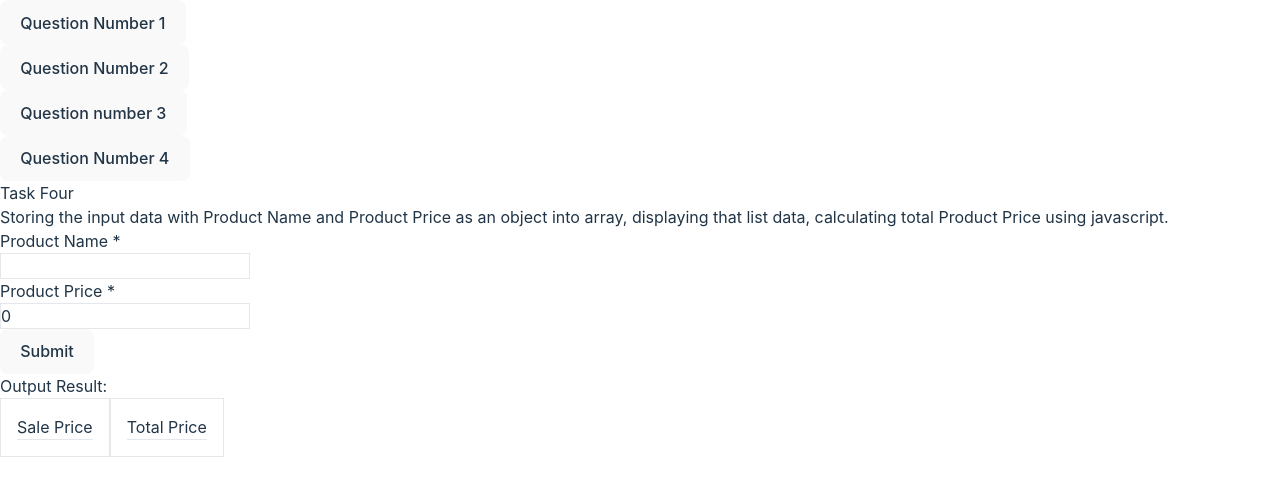
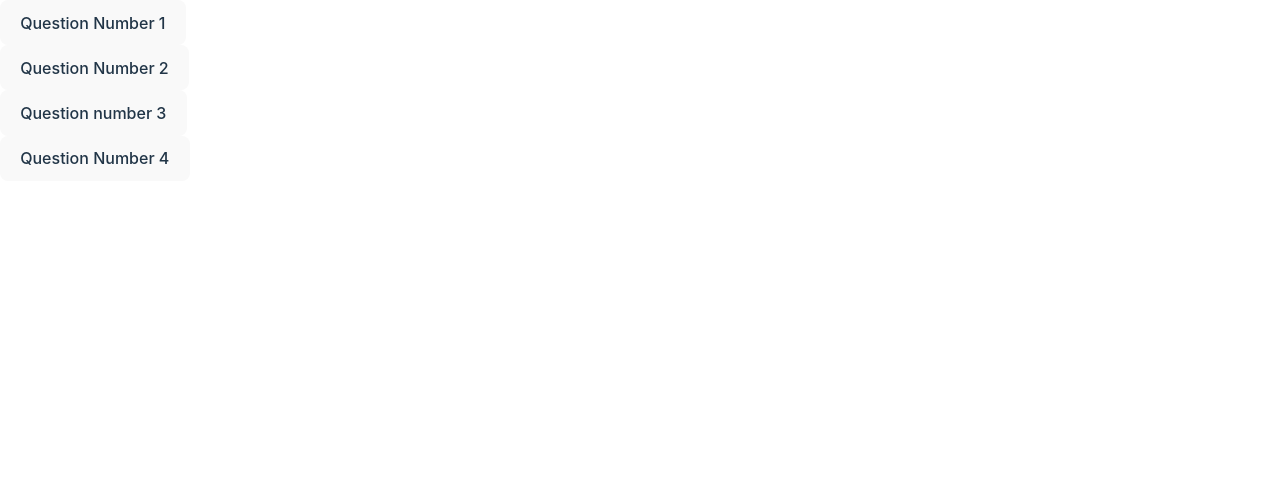
Before and after one commit to devsany/super-mall-web-application, a React (Vite) app: page / in a window 1280 px wide. Shown: the top 496 px of the page. Built offline with nearby package versions, Linux system fonts and the light colour scheme.

Commit message:
add the toggle functionality

```diff
--- a/src/components/Four.jsx
+++ b/src/components/Four.jsx
@@ -34,11 +34,13 @@ const Four = () => {
   return (
     <div>
       <button onClick={() => setToggle(!toggle)}>Question Number 4</button>
+      {toggle && (
+        <>
           <h2>Task Four</h2>
           <h3>
-        Storing the input data with Product Name and Product Price as an object
-        into array, displaying that list data, calculating total Product Price
-        using javascript.
+            Storing the input data with Product Name and Product Price as an
+            object into array, displaying that list data, calculating total
+            Product Price using javascript.
           </h3>
           <div>
             <div>
@@ -103,6 +105,8 @@ const Four = () => {
               </div>
             </div>
           </div>
+        </>
+      )}
     </div>
   );
 };
--- a/src/index.css
+++ b/src/index.css
@@ -62,3 +62,8 @@ button:focus-visible {
     background-color: #f9f9f9;
   }
 }
+
+h2 {
+  font-size: 23px;
+  font-weight: 700;
+}
```
Lines whose indentation alone changed are shown as unchanged.
